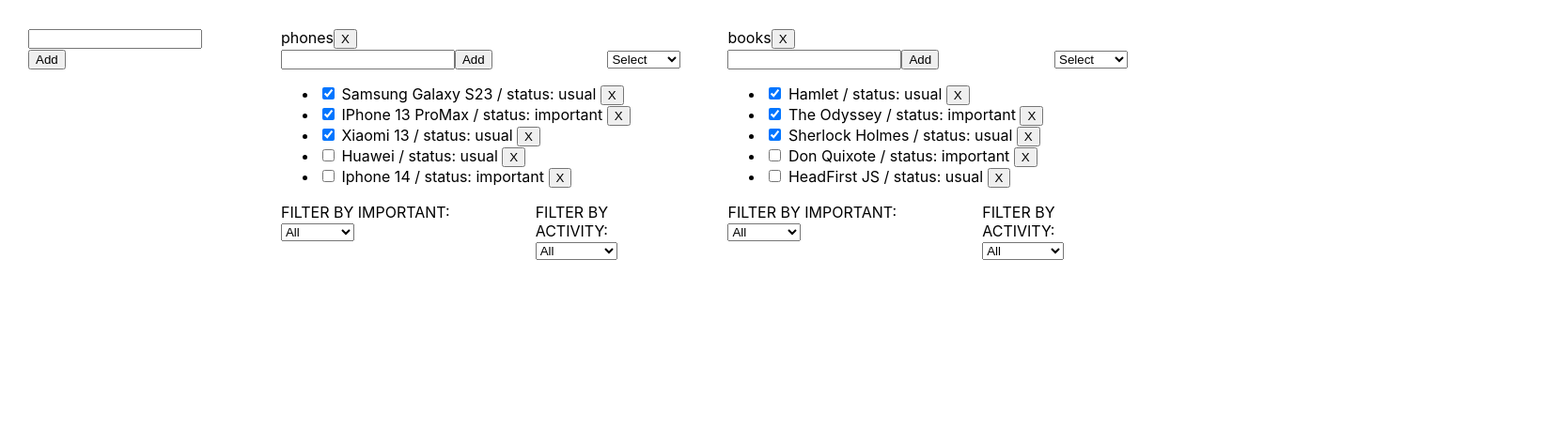
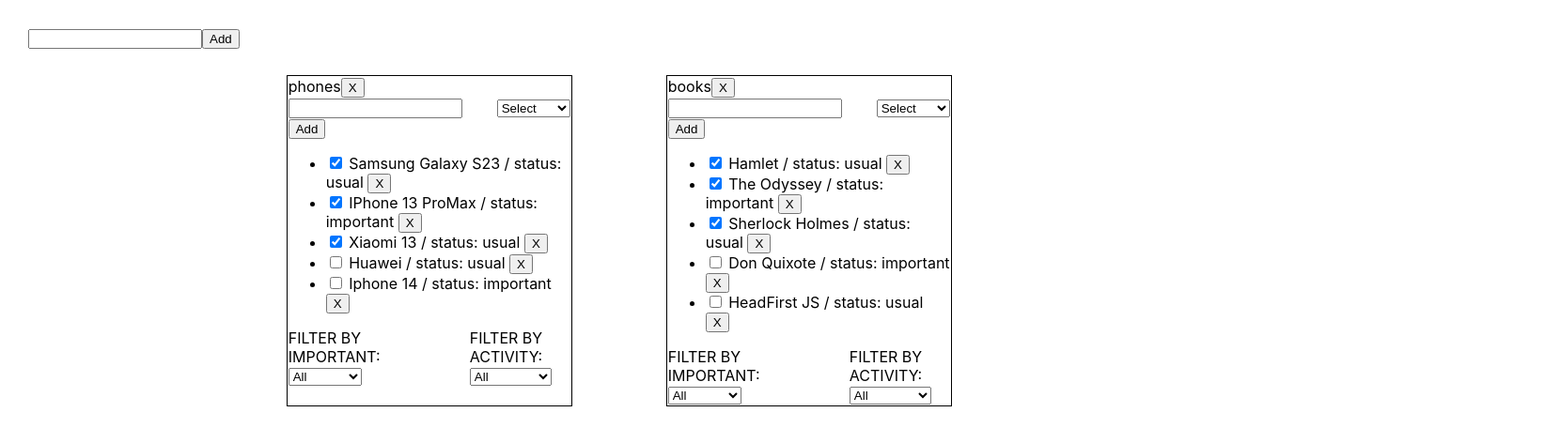
Before and after one commit to iammnitelniy/wish_list_javascript, a React (Create React App) app: page / in a window 1280 px wide. Shown: the top 472 px of the page at 94% size, 1660 px wide, since content can reach past the window. Built offline with nearby package versions, Linux system fonts and the light colour scheme.

Commit message:
-fro lesson with error

```diff
--- a/package.json
+++ b/package.json
@@ -10,10 +10,13 @@
     "@types/node": "^16.7.13",
     "@types/react": "^18.0.0",
     "@types/react-dom": "^18.0.0",
+    "@types/react-redux": "^7.1.25",
     "@types/uuid": "^9.0.1",
     "react": "^18.2.0",
     "react-dom": "^18.2.0",
+    "react-redux": "^8.1.1",
     "react-scripts": "5.0.1",
+    "redux": "^4.2.1",
     "typescript": "^4.4.2",
     "uuid": "^9.0.0",
     "web-vitals": "^2.1.0"
--- a/src/App.css
+++ b/src/App.css
@@ -1,15 +1,24 @@
 .App {
     padding: 30px;
     display: flex;
-
+    width: 200vh;
+    flex-wrap: wrap;
 }
 
 .App > div {
-    margin-right: 50px;
+    margin: 50px;
+    border: 1px solid;
+    width: 300px;
+    min-height: 300px;
+    padding: 1px;
+    cursor: grab;
 }
 
 .error {
     border: red 1px solid;
+    display: flex;
+    justify-content: center;
+    align-items: center;
 }
 
 .error-message {
--- a/src/AppWithRedux.tsx
+++ b/src/AppWithRedux.tsx
@@ -17,7 +17,7 @@
 
 export type OsType = "All" | 'important' | "usual" | FilterTypeForSelect | StatusTypeForSelect
 export type WishlistType = {
-    id: string, category: string, filterByActivity: OsType, filterByStatus: OsType
+    id: string, category: string, filterByActivity: OsType, filterByStatus: OsType, order: number
 }
 export type WishType = { id: string, title: string, status: string, checked: boolean }
 export type WishesDataType = {
@@ -45,22 +45,31 @@
 
     }
 
+    const sortCards = (a: WishlistType, b: WishlistType) => {
+        if (a.order > b.order) {
+            return 1
+        } else {
+            return -1
+        }
+    }
 
     return (
-        <div className="App">
-            <div>
+        <div className="App"
+        >
+            <span>
                 <SuperInput callBack={setWishlistTitle} value={wishlistTitle} onKeyDownCallBack={() => {
                 }}/>
 
                 <SuperButton callBack={addNewWishList} name={"Add"}/>
-            </div>
-            {wishLists.map((wl) => {
+            </span>
+            {wishLists.sort(sortCards).map((wl) => {
                 const wishesWhatWeWantToSee = wl.filterByStatus === 'All' ? wishes[wl.id] : wishes[wl.id].filter(el => el.status === wl.filterByStatus)
                 const wishesWhatWeWantToSeeGeneral = wl.filterByActivity === 'All' ? wishesWhatWeWantToSee :
                     wishesWhatWeWantToSee.filter(el => wl.filterByActivity === 'Active' ? !el.checked : el.checked)
                 return <WishList
                     key={wl.id}
                     wishlistID={wl.id}
+                    order={wl.order}
                     wishes={wishesWhatWeWantToSeeGeneral}
                     activityFilter={wl.filterByActivity}
                     valueOfImportantFilter={wl.filterByStatus}
--- a/src/WishList.tsx
+++ b/src/WishList.tsx
@@ -1,4 +1,5 @@
 import React, {memo, useCallback, useState} from 'react';
+import { DragEvent } from 'react';
 import {OsType, WishType} from "./AppWithRedux";
 import {SuperForm} from "./superComponents/SuperForm";
 import SuperCheckbox from "./superComponents/SuperCheckbox";
@@ -9,7 +10,12 @@
 import {AppRootReducerType} from "./redux/store";
 import {WishesDataType, WishlistType} from "./AppWithRedux";
 import {addNewWishAC, changeWishStatusAC, removeWishAC} from "./reducers/wishesReducer";
-import {changeWishListFilterAC, changeWishListTitleAC, removeWishListAC} from "./reducers/wishListReducer";
+import {
+	changeWishListFilterAC,
+	ChangeWishListOrderAC,
+	changeWishListTitleAC,
+	removeWishListAC
+} from "./reducers/wishListReducer";
 
 export type FilterTypeForSelect = "usual" | "important" | "Select"
 export type StatusTypeForSelect = "All" | "Active" | "Completed"
@@ -20,6 +26,8 @@
 	activityFilter: OsType
 	wishlistID: string
 	category: string
+	order: number
+
 }
 export const WishList = (props: WishListPropsType) => {
 
@@ -70,8 +78,46 @@
 	const removeWishListHandler = () => {
 		dispatch(removeWishListAC(props.wishlistID))
 	}
+
+	const [currentOrder, setCurrentOrder] = useState<any>(1)
+	const [currentIdForOrder, setCurrentIdForOrder] = useState<any>(null)
+
 	return (
-		<div>
+		<div
+			data-order={props.order}
+			id={props.wishlistID}
+			onDragStart={(e: DragEvent<HTMLDivElement>)=>{
+				console.log('drag', e.currentTarget.id, props.order);
+				setCurrentOrder(e.currentTarget.getAttribute('data-order'));
+				setCurrentIdForOrder(e.currentTarget.id);
+				e.dataTransfer.setData('text/plain', e.currentTarget.id);
+			}}
+			onDragLeave={(e: DragEvent<HTMLDivElement>)=>{}}
+			onDragEnd={(e: DragEvent<HTMLDivElement>)=>{
+
+				e.currentTarget.style.background = 'white'
+
+
+
+
+			}}
+			onDragOver={(e: DragEvent<HTMLDivElement>)=>{e.preventDefault()
+				e.preventDefault()
+				e.currentTarget.style.background = 'lightgrey'
+			}
+		}
+			onDrop={(e: DragEvent<HTMLDivElement>)=>{
+				e.preventDefault();
+				e.currentTarget.style.background = 'white';
+				const startId = e.dataTransfer.getData('text/plain');
+				const startOrder = currentOrder;
+				const finishId = e.currentTarget.id;
+				const finishOrder = Number(e.currentTarget.getAttribute('data-order'));
+				console.log('drop', e.currentTarget.id, props.order)
+				dispatch(ChangeWishListOrderAC(startId, startOrder, finishId, finishOrder));
+			}}
+			draggable={true}
+		>
 			<EditableSpan callBack={changeWishListTitleHandler} value={props.category}/>
 			<SuperButton callBack={removeWishListHandler} name={"X"}/>
 			<div style={{display: "flex", justifyContent: "space-between"}}>
--- a/src/reducers/wishListReducer.ts
+++ b/src/reducers/wishListReducer.ts
@@ -6,14 +6,21 @@
 export const wishlistID2 = v1()
 
 const initialState: WishlistType[] = [
-    {id: wishlistID1, category: "phones", filterByActivity: 'All', filterByStatus: 'All'},
-    {id: wishlistID2, category: "books", filterByActivity: 'All', filterByStatus: 'All'}
+    {id: wishlistID1, category: "phones", filterByActivity: 'All', filterByStatus: 'All', order: 1},
+    {id: wishlistID2, category: "books", filterByActivity: 'All', filterByStatus: 'All', order: 2}
 ]
 
 export const wishListReducer = (state: WishlistType[]=initialState, action: MainType): WishlistType[] => {
         switch (action.type) {
             case 'ADD-WISHLIST': {
-                const newWishList: WishlistType = {id: action.payload.wishListId, category: action.payload.title, filterByActivity: 'All', filterByStatus: 'All'}
+
+
+                let countForOrder = 2
+                state.forEach(el => el.order > countForOrder ? countForOrder = el.order : countForOrder)
+
+                const newWishList: WishlistType = {id: action.payload.wishListId, category: action.payload.title, filterByActivity: 'All', filterByStatus: 'All', order: countForOrder + 1}
+                console.log(newWishList)
+
                 return [...state, newWishList]
             }
             case 'REMOVE-WISHLIST': {
@@ -29,11 +36,22 @@
                     return state.map(el => el.id === action.payload.wishlistID ? {...el, filterByActivity: action.payload.filterValue} : el)
                 }
             }
+            case 'CHANGE-ORDER': {
+                return state.map(el => {
+                    if (el.id === action.payload.startId) {
+                        return {...el, order: action.payload.finishOrder};
+                    } else if (el.id === action.payload.finishId) {
+                        return {...el, order: action.payload.startOrder};
+                    } else {
+                        return el;
+                    }
+                });
+            }
             default: return state
         }
 }
 
-export type MainType = AddWishListACType | RemoveWishListACType | ChangeWishListTitleACType | ChangeWishListFilterACType
+export type MainType = AddWishListACType | RemoveWishListACType | ChangeWishListTitleACType | ChangeWishListFilterACType | ChangeWishListOrderACType
 
 export type AddWishListACType = ReturnType<typeof addWishListAC>
 export const addWishListAC = (title: string) => {
@@ -70,3 +88,11 @@
         payload: {wishlistID, filterId, filterValue}
     } as const
 }
+
+export type ChangeWishListOrderACType = ReturnType<typeof ChangeWishListOrderAC>
+export const ChangeWishListOrderAC = (startId: string, startOrder: number, finishId: string, finishOrder: number )=>{
+    return {
+        type: 'CHANGE-ORDER',
+        payload: {startId, startOrder, finishId, finishOrder}
+    } as const
+}
```
Also changed, not shown: 2 other files (tests, documents, lock files or other folders).
